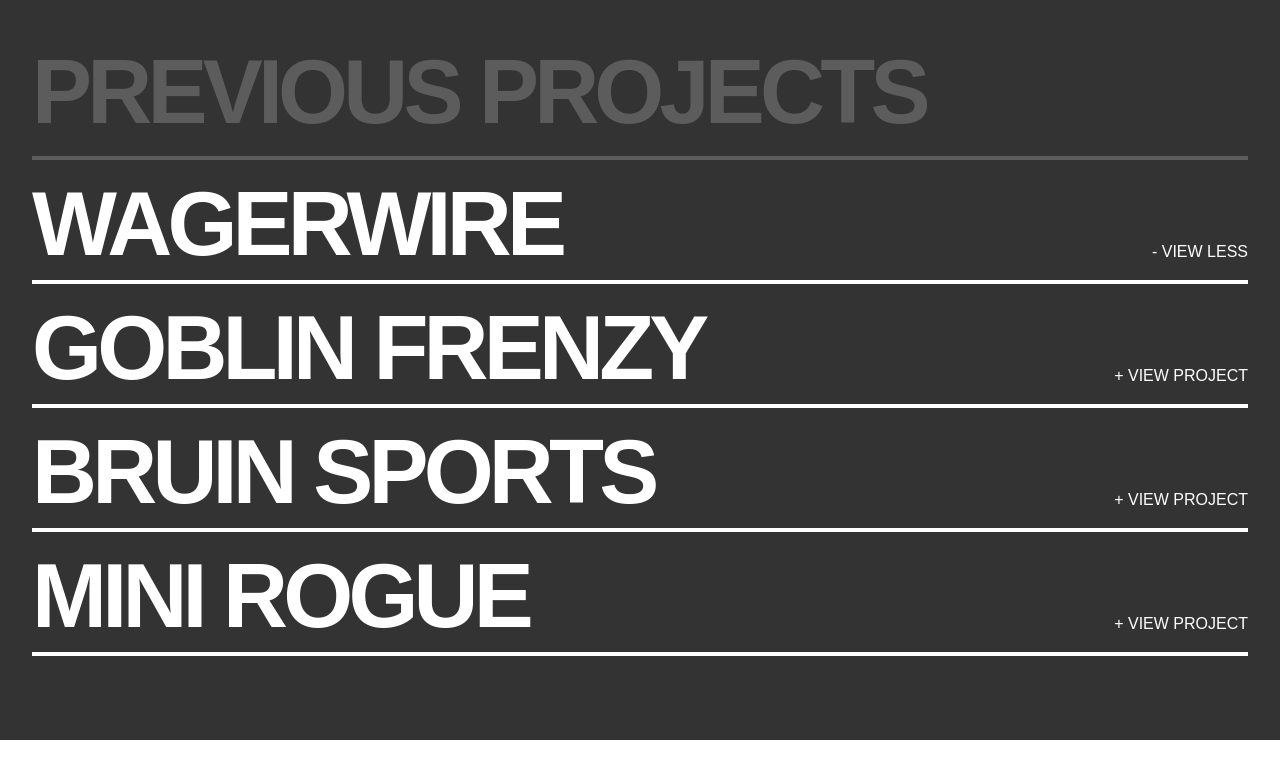
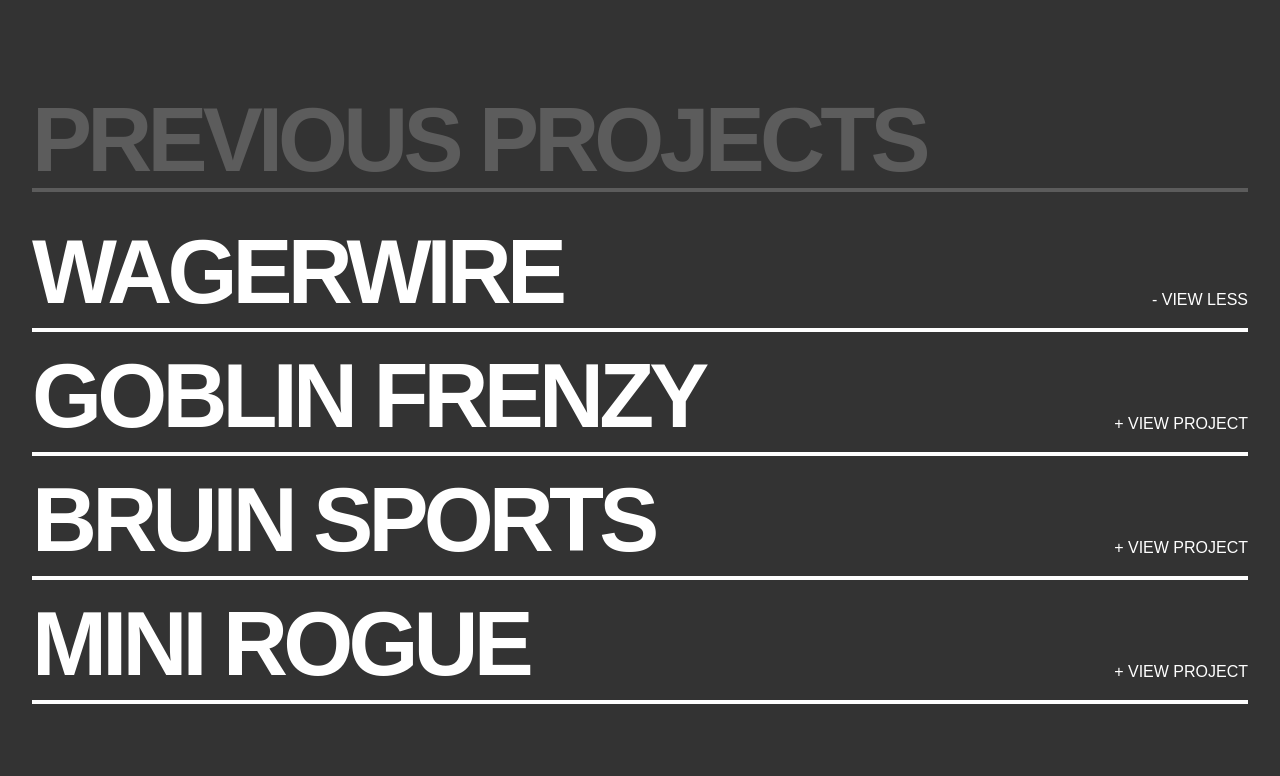
Before and after one commit to ShayanGhafoori/PersonalWebsite, a React (Create React App) app in the folder app/: page /#/projects in a window 1280 px wide. Shown: the part 124-900 px from the top of the page. Before the commit the page ends 864 px from the top, so only its background shows below. Built offline with nearby package versions, Linux system fonts and the light colour scheme.

Commit message:
Update Projects.tsx

```diff
--- a/app/src/components/Projects.tsx
+++ b/app/src/components/Projects.tsx
@@ -1,4 +1,5 @@
 import { useState, useEffect } from "react";
+import { Fade, Slide } from "react-awesome-reveal";
 
 const WW = () => {
   return (
@@ -251,17 +252,19 @@
 const Projects = () => {
   const [seeMore, setSeeMore] = useState(false);
   return (
-    <div className='h-full min-h-screen pt-24'>
-      <div className='uppercase'>
+    <div className='h-full min-h-screen pt-36 pb-10'>
+      <Fade direction='left' damping={0.2} cascade triggerOnce fraction={0.75}>
+        <div className='uppercase mb-4'>
           <h1 className='mt-12 tracking-[-0.3rem] leading-[5rem] font-semibold text-[#5C5C5C] text-[90px]'>
             Previous Projects
           </h1>
-        <hr className='border-[#5C5C5C] border-2 mt-6' />
+          <hr className='border-[#5C5C5C] border-2 mt-2' />
         </div>
         <ProjectBox projectName={"WagerWire"} defaultState={true}></ProjectBox>
         <ProjectBox projectName={"Goblin Frenzy"}></ProjectBox>
         <ProjectBox projectName={"Bruin Sports"}></ProjectBox>
         <ProjectBox projectName={"Mini Rogue"}></ProjectBox>
+      </Fade>
     </div>
   );
 };
```
Lines whose indentation alone changed are shown as unchanged.
